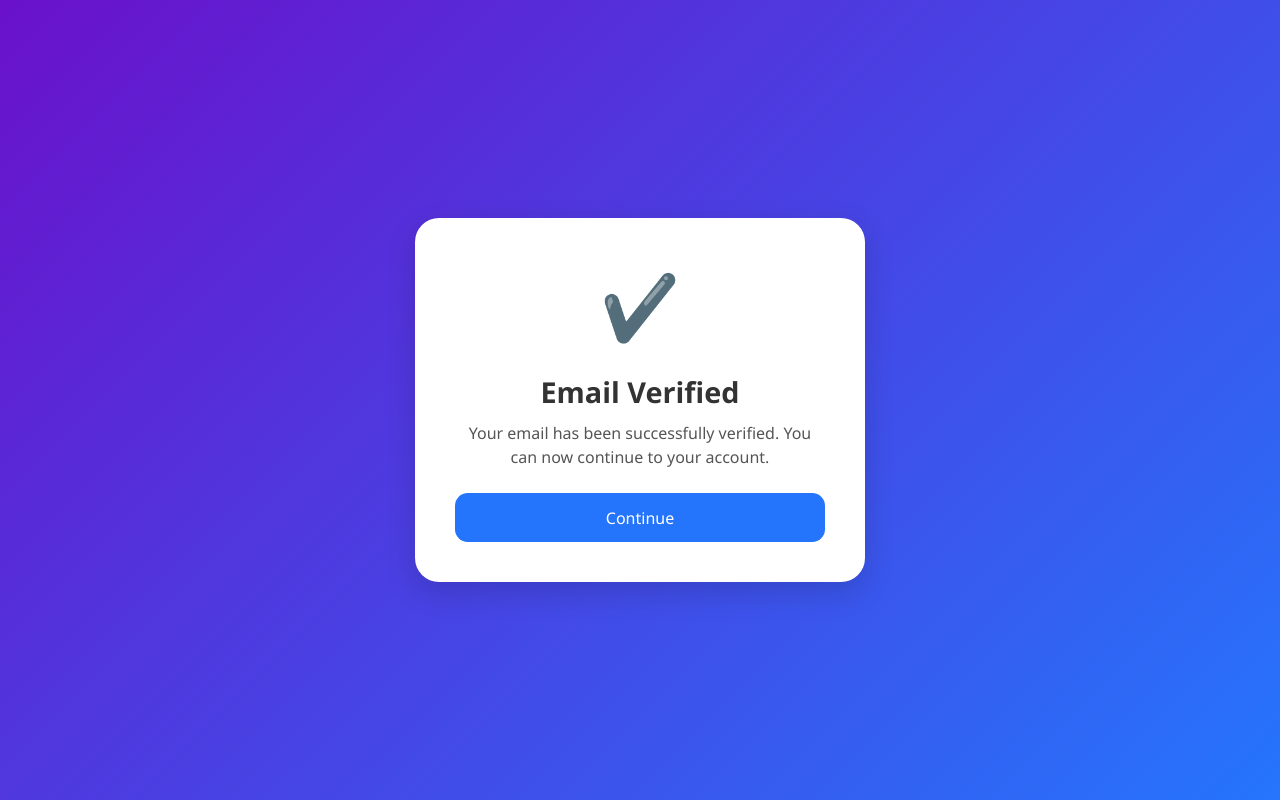
After one commit to oar06g/User-Authentication, a Python web app: template templates/email_verified.html in a window 1280 px wide. The commit adds this page. Run offline with Jinja, Linux system fonts and the light colour scheme; the template is opened without the code that fills it, so the values that code supplies are empty.

Commit message:
via edits

```diff
--- a/UserAuthentication.py
+++ b/UserAuthentication.py
@@ -4,3 +4,5 @@ scripts.migrate.setup()
 if __name__ == "__main__":
     from src import run
     run()
+
+# ngrok http --url=skilled-tuna-skilled.ngrok-free.app 8000
--- a/src/config.py
+++ b/src/config.py
@@ -2,7 +2,7 @@ from sqlalchemy import create_engine
 from sqlalchemy.orm import sessionmaker, Session, scoped_session
 from typing import Generator
 
-from src.settings import SQLITE3_URL
+from src.settings import DB_URL
 
 class Database:
     _engine = None
@@ -12,7 +12,7 @@ class Database:
     def get_engine(cls):
         if cls._engine is None:
             cls._engine = create_engine(
-                SQLITE3_URL,
+                DB_URL,
                 pool_pre_ping=True,
                 pool_recycle=280,
                 echo=True
--- a/src/models.py
+++ b/src/models.py
@@ -14,6 +14,7 @@ class User(Base):
     email = Column(String(255), unique=True, nullable=False)
     verified = Column(Boolean, default=False)
     role = Column(String(50), default='user')
+    transaction_token = Column(String(150), unique=True, nullable=False)
 
     email_verifications = relationship(
         "EmailVerifications",
--- /dev/null
+++ b/templates/email_verified.html
@@ -0,0 +1,81 @@
+<!DOCTYPE html>
+<html lang="en">
+<head>
+  <meta charset="UTF-8" />
+  <meta name="viewport" content="width=device-width, initial-scale=1.0" />
+  <title>Email Verified</title>
+  <link href="https://cdn.jsdelivr.net/npm/bootstrap@5.3.0/dist/css/bootstrap.min.css" rel="stylesheet" />
+  <style>
+    body {
+      background: linear-gradient(135deg, #6a11cb, #2575fc);
+      height: 100vh;
+      margin: 0;
+      display: flex;
+      align-items: center;
+      justify-content: center;
+      font-family: 'Segoe UI', Tahoma, Geneva, Verdana, sans-serif;
+    }
+
+    .verify-complete-card {
+      background: #fff;
+      width: 100%;
+      max-width: 450px;
+      padding: 2.5rem;
+      border-radius: 1.5rem;
+      text-align: center;
+      box-shadow: 0 10px 30px rgba(0,0,0,0.15);
+      animation: fadeIn 0.8s ease;
+    }
+
+    @keyframes fadeIn {
+      from { opacity: 0; transform: translateY(20px); }
+      to { opacity: 1; transform: translateY(0); }
+    }
+
+    .check-icon {
+      font-size: 4rem;
+      color: #28a745;
+      margin-bottom: 1rem;
+    }
+
+    .verify-title {
+      font-size: 1.8rem;
+      font-weight: 700;
+      color: #333;
+      margin-bottom: 0.5rem;
+    }
+
+    .verify-text {
+      color: #555;
+      margin-bottom: 1.5rem;
+      font-size: 1rem;
+    }
+
+    .btn-continue {
+      background: #2575fc;
+      color: #fff;
+      border-radius: 0.8rem;
+      padding: 0.8rem;
+      width: 100%;
+      border: none;
+      font-size: 1rem;
+      transition: 0.3s;
+    }
+
+    .btn-continue:hover {
+      background: #1f63d1;
+    }
+  </style>
+</head>
+<body>
+
+  <div class="verify-complete-card">
+    <div class="check-icon">✔️</div>
+    <div class="verify-title">Email Verified</div>
+    <p class="verify-text">Your email has been successfully verified. You can now continue to your account.</p>
+
+    <a href="/api/v1/profile" class="btn btn-continue">Continue</a>
+  </div>
+
+</body>
+</html>
--- a/templates/profile.html
+++ b/templates/profile.html
@@ -108,7 +108,7 @@
             <p>{{ role }}</p>
 
             <h5>Verified</h5>
-            <p>{{ role }}</p>
+            <p>{{ token }}</p>
 
         </div>
 
```
Also changed, not shown: migrations/versions/beb89599d488_initial_migration.py (+6 -6 lines), src/api.py (+65 -25 lines), src/settings.py (+7 -7 lines), templates/verification_link.html (added, +81 -0 lines), db_user_auth.db.
